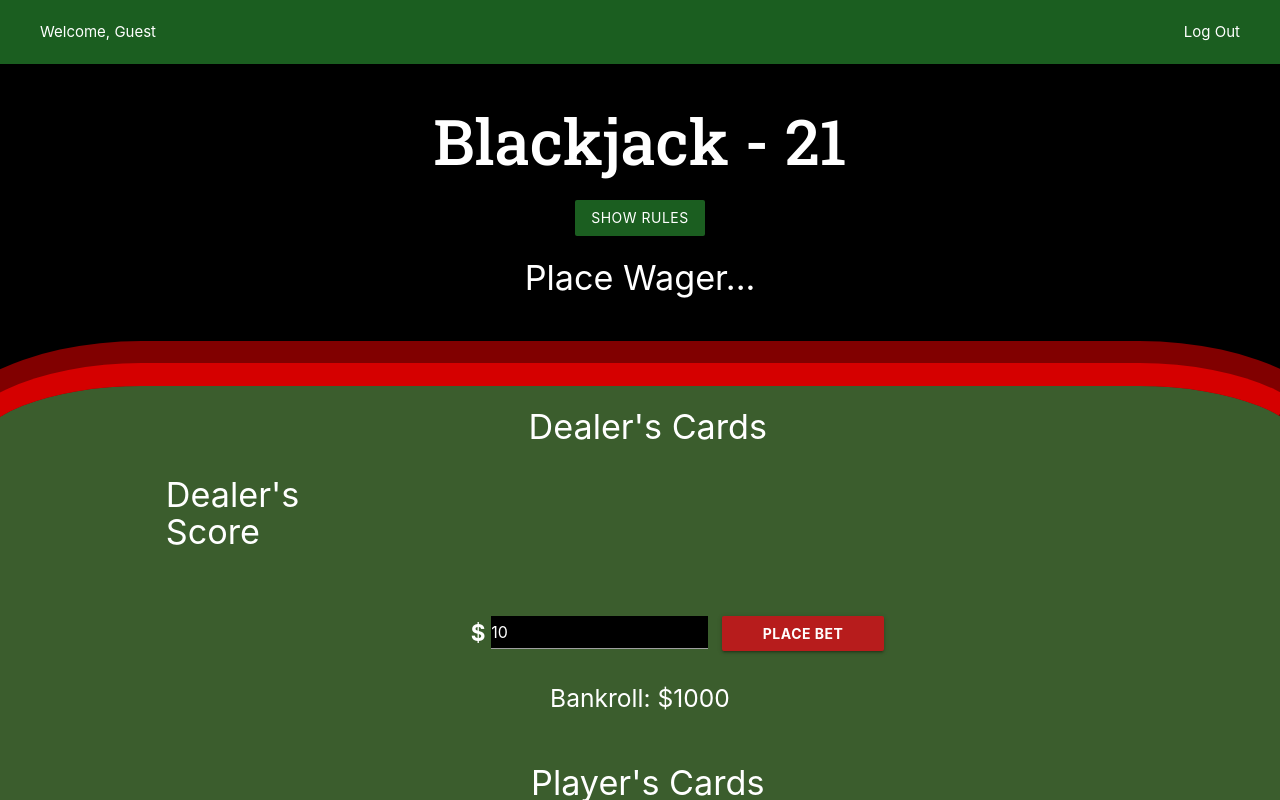
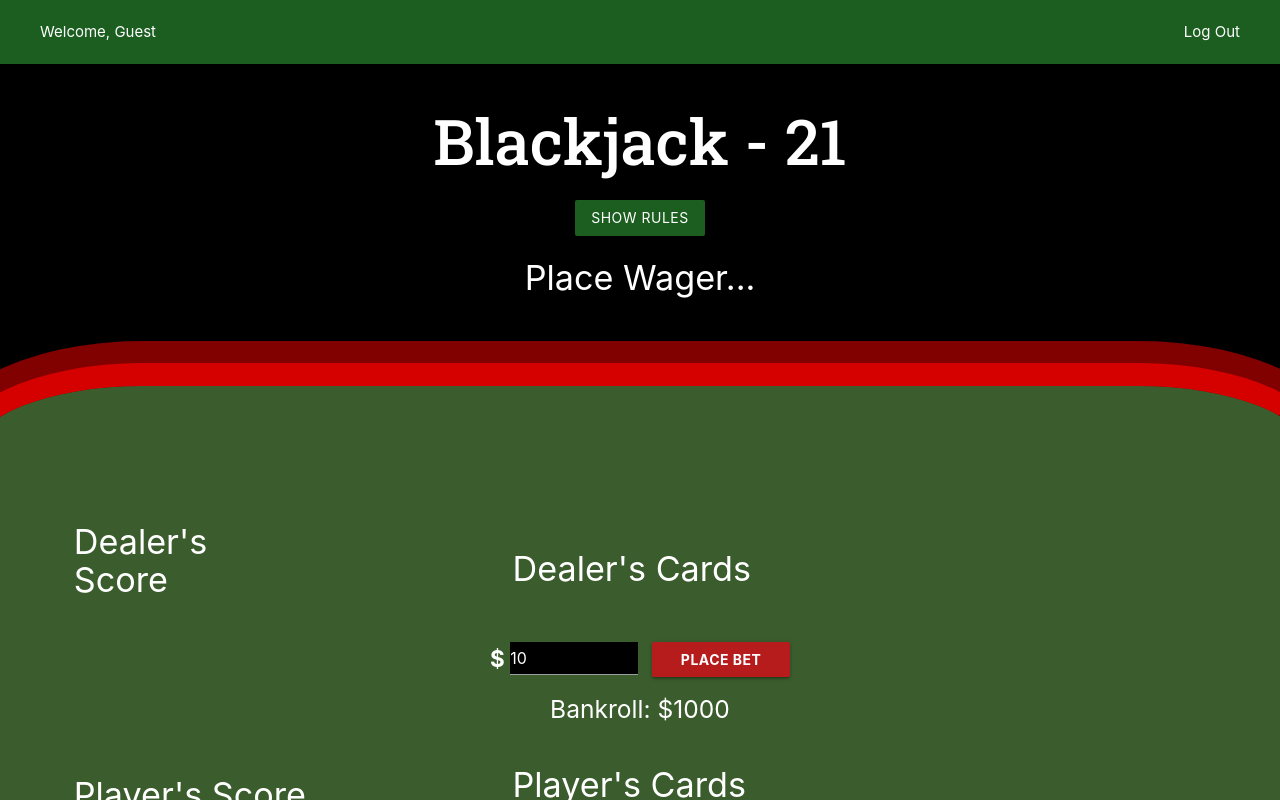
Before and after one commit to angrypirate33/mern-blackjack, a React (Create React App) app: page / in a window 1280 px wide. Both pictures are taken after a click on the button "PLAY AS A GUEST". Shown: the top 800 px of the page. Built offline with nearby package versions, Linux system fonts and the light colour scheme.

Commit message:
Begins work on css styling.  Fixes issue where ScoreDisplays would move when additional cards were dealt.

```diff
--- a/src/components/BankrollInfo/BankrollInfo.css
+++ b/src/components/BankrollInfo/BankrollInfo.css
@@ -0,0 +1,3 @@
+h5 {
+    text-align: center;
+}
--- a/src/components/Table/Table.css
+++ b/src/components/Table/Table.css
@@ -2,7 +2,7 @@
     display: flex;
     flex-direction: column;
     align-items: center;
-    justify-content: space-between;
+    justify-content: center;
     background-color: rgb(59, 93, 45);
     border-style: groove;
     border-width: 3em;
@@ -14,24 +14,43 @@
     padding: 2em;
 }
 
+.row {
+    display: flex;
+    align-items: center;
+    justify-content: center;
+    width: 100%
+}
+
 .DealerScore, .PlayerScore {
-    margin-right: 22em;
-    margin-top: 4em;
+    flex: 0 0 40%;
+    margin-left: 4em;
 }
 
 .DealerCards, .PlayerCards {
-    margin-left: 8em;
+    flex: 0 0 60%;
+    margin-left: 12em;
 }
 
 .DealerCards {
+    margin-top: 2em;
+}
+
+.PlayerCards {
     margin-top: -2em;
 }
 
 .WagerInfo {
-    padding-left: 5em;
+    max-width: 300px;
+    margin: 0 auto;
 }
 
 .BankrollInfo {
-    margin-top: -2em;
-    margin-bottom: -3em;
+    max-width: 300px;
+    margin: 0 auto;
+    margin-top: -1.5em;
 }
+
+.PlayerActions {
+    max-width: 300px;
+    margin: 0 auto;
+}
--- a/src/pages/BlackjackPage/BlackjackPage.jsx
+++ b/src/pages/BlackjackPage/BlackjackPage.jsx
@@ -28,7 +28,6 @@ export default function BlackjackPage() {
     }
 
     function bjReducer(state, action) {
-        console.log(action.type)
         switch (action.type) {
             case 'SET_DECK':
                 return {
```
